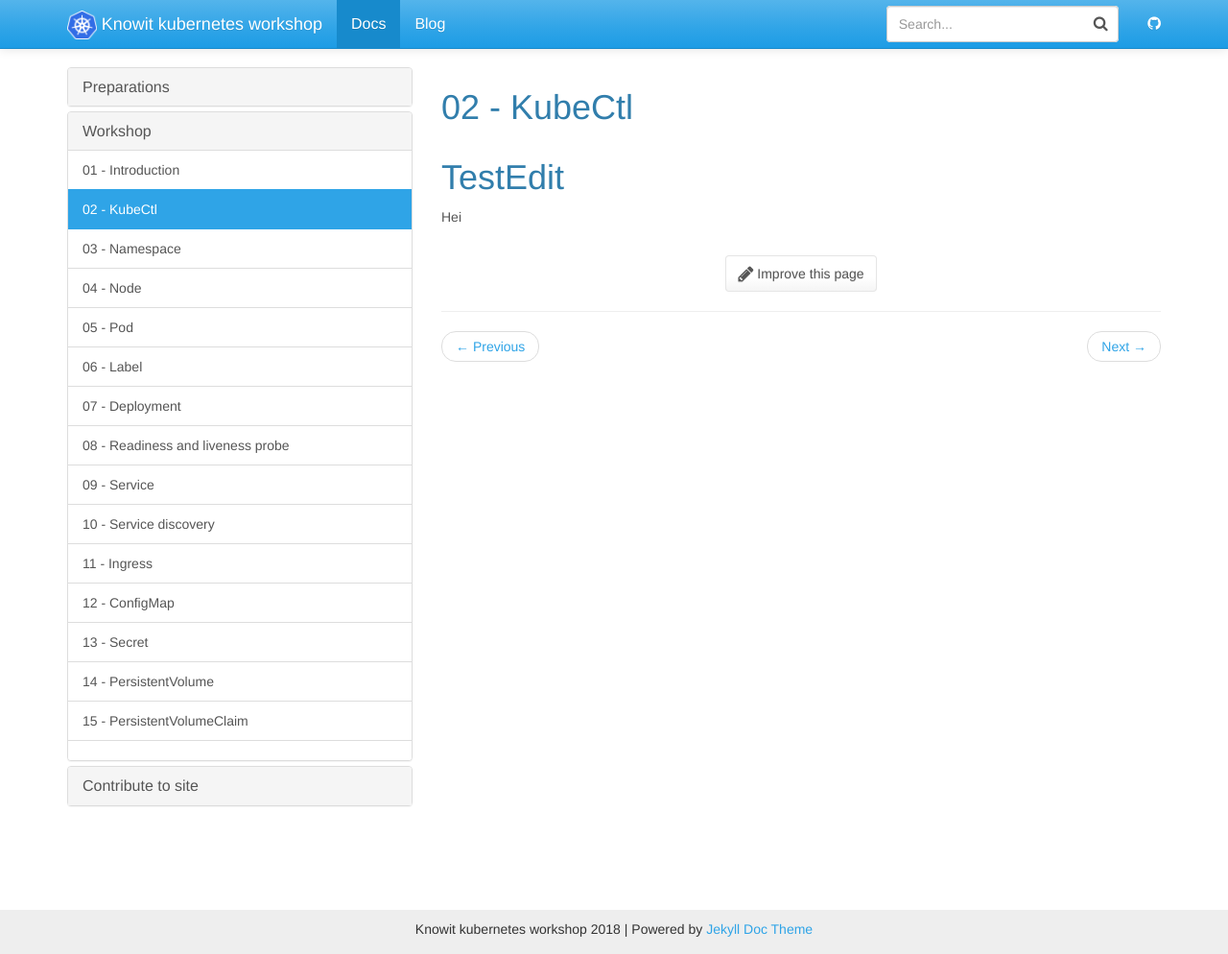
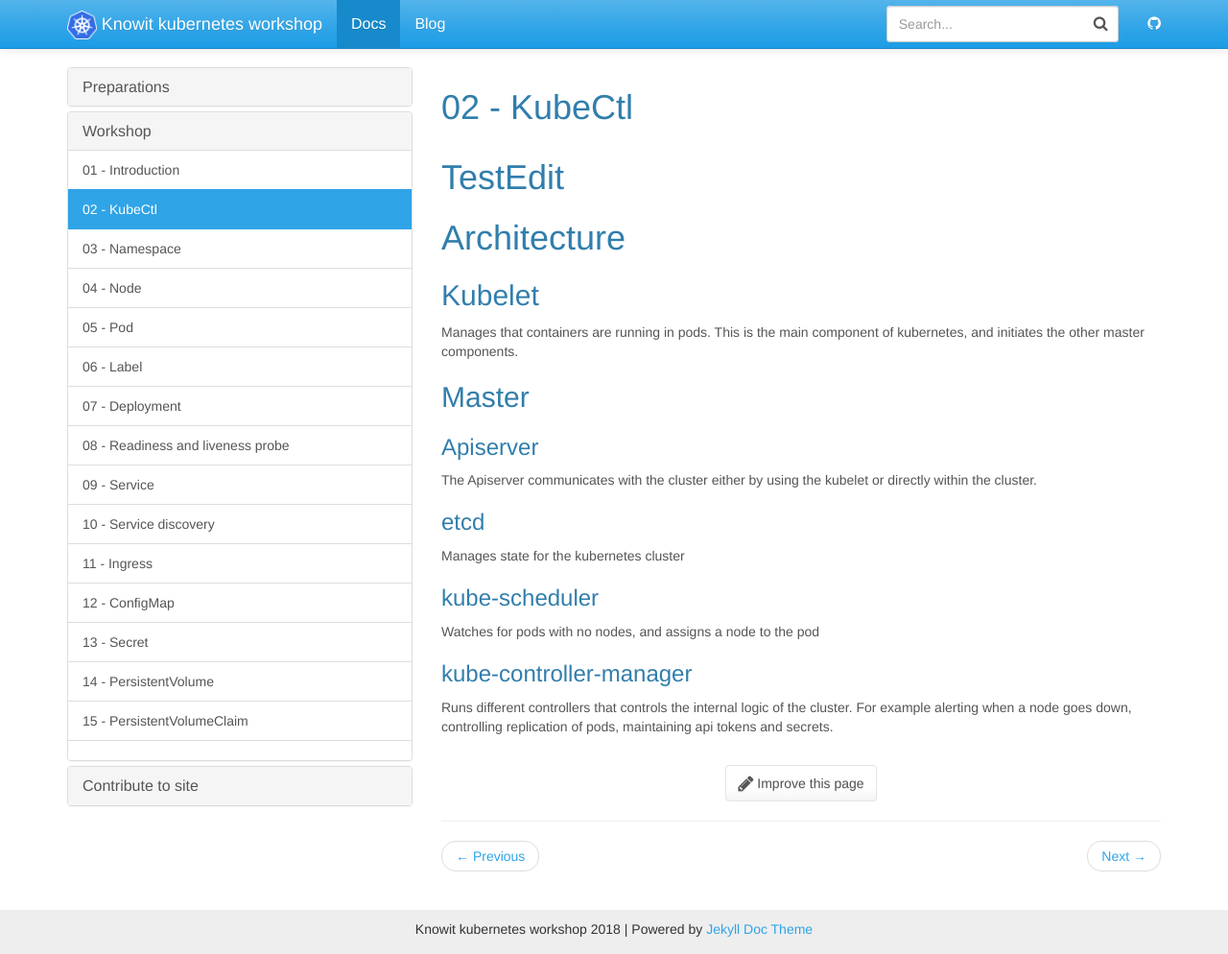
Before and after one commit to knowit/kubernetes-workshop, a Jekyll site: the page built from docs/_docs/workshop/02-kubectl.md, in a window 1280 px wide and 994 px high. Shown: the whole window at 96% size. Built offline with Jekyll 4.4.1, drawn with Linux system fonts in a browser that asks for light colours; nearby versions of some CDN libraries.

Commit message:
architecture

```diff
--- a/docs/_docs/workshop/02-kubectl.md
+++ b/docs/_docs/workshop/02-kubectl.md
@@ -4,4 +4,21 @@ permalink: /docs/02-kubectl/
 ---
 
 # TestEdit
-Hei
+
+# Architecture
+## Kubelet
+Manages that containers are running in pods. This is the main component of kubernetes, and initiates the other master components.
+
+## Master
+### Apiserver
+The Apiserver communicates with the cluster either by using the kubelet or directly within the cluster.
+
+### etcd
+Manages state for the kubernetes cluster
+
+### kube-scheduler
+Watches for pods with no nodes, and assigns a node to the pod
+
+### kube-controller-manager
+
+Runs different controllers that controls the internal logic of the cluster. For example alerting when a node goes down, controlling replication of pods, maintaining api tokens and secrets.
```
Also changed, not shown: docs/_docs/workshop/03-namespace.md (+4 -0 lines), docs/_docs/workshop/09-service.md (+1 -1 lines), 1 other file.
